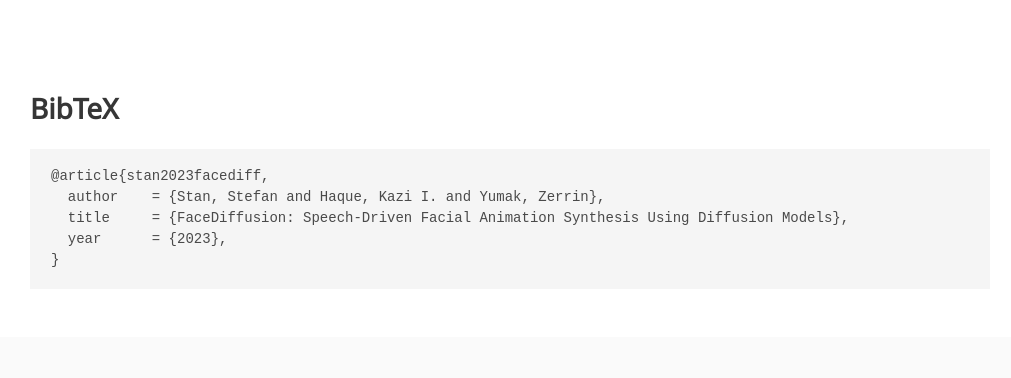
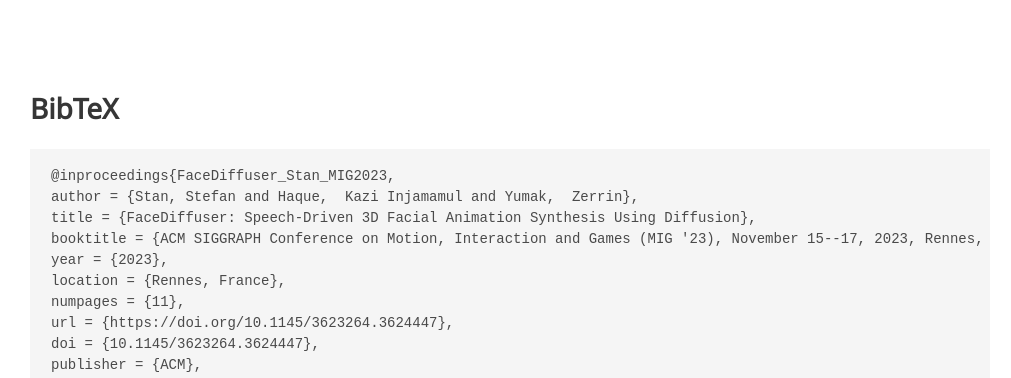
Before and after one commit to uuembodiedsocialai/FaceDiffuser, a plain HTML site: page index.html in a window 1280 px wide. Shown: the part 2634-3012 px from the top of the page, without its empty margins (130-1141 px from the left). Drawn offline with nearby package versions, Linux system fonts and the light colour scheme; some icons are missing; a web font is replaced by a local one.

Commit message:
Add official bibtex on the webpage

```diff
--- a/index.html
+++ b/index.html
@@ -162,10 +162,17 @@
 <section class="section" id="BibTeX">
   <div class="container is-max-desktop content">
     <h2 class="title">BibTeX</h2>
-    <pre><code>@article{stan2023facediff,
-  author    = {Stan, Stefan and Haque, Kazi I. and Yumak, Zerrin},
-  title     = {FaceDiffusion: Speech-Driven Facial Animation Synthesis Using Diffusion Models},
-  year      = {2023},
+    <pre><code>@inproceedings{FaceDiffuser_Stan_MIG2023,
+author = {Stan, Stefan and Haque,  Kazi Injamamul and Yumak,  Zerrin},
+title = {FaceDiffuser: Speech-Driven 3D Facial Animation Synthesis Using Diffusion},
+booktitle = {ACM SIGGRAPH Conference on Motion, Interaction and Games (MIG '23), November 15--17, 2023, Rennes, France},
+year = {2023},
+location = {Rennes, France},
+numpages = {11},
+url = {https://doi.org/10.1145/3623264.3624447},
+doi = {10.1145/3623264.3624447},
+publisher = {ACM},
+address = {New York, NY, USA},
 }</code></pre>
   </div>
 </section>
```
